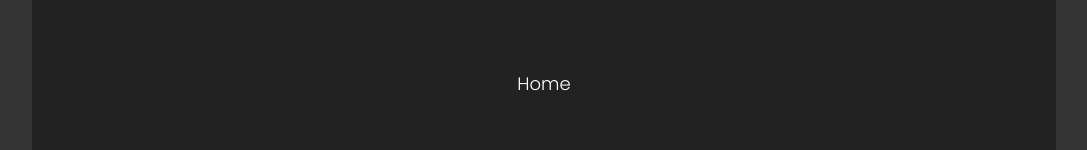
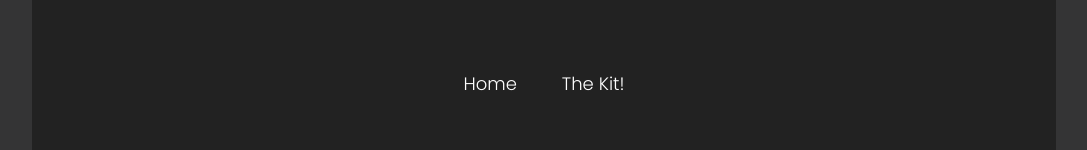
Before and after one commit to AakashJ2412/Student-Kit, a plain HTML site: page echoes.html in a window 1280 px wide. Shown: the part 8666-8816 px from the top of the page, without its empty margins (96-1183 px from the left). Drawn offline with nearby package versions, Linux system fonts and the light colour scheme.

Commit message:
added kit link in footer

```diff
--- a/echoes.html
+++ b/echoes.html
@@ -333,7 +333,9 @@
 				<div class="container">
 					<div class="footer-content d-flex flex-column align-items-center">
 						<div class="footer-menu">
-							<a href="index.html">Home</a>
+                                                        <a href="index.html">Home</a>
+                                                        <a href="index.html#shift">The Kit!</a>
+
 						</div>
 						<!-- Link back to Colorlib can't be removed. Template is licensed under CC BY 3.0. -->
 						<div class="copy-right-text">Student Kit 2019 | created by Apex'19</div>
```
Also changed, not shown: apex_letter.html (+2 -0 lines), director_letter.html (+2 -0 lines), documents_required.html (+2 -0 lines), gallery.html (+2 -0 lines), hotels.html (+2 -0 lines), how_to_reach.html (+2 -0 lines), index.html (+2 -0 lines), induction_schedule.html (+3 -1 lines), informal_brochure.html (+2 -0 lines), laptop_specs.html (+2 -0 lines), places_to_visit.html (+2 -0 lines), slc_letter.html (+2 -0 lines).
